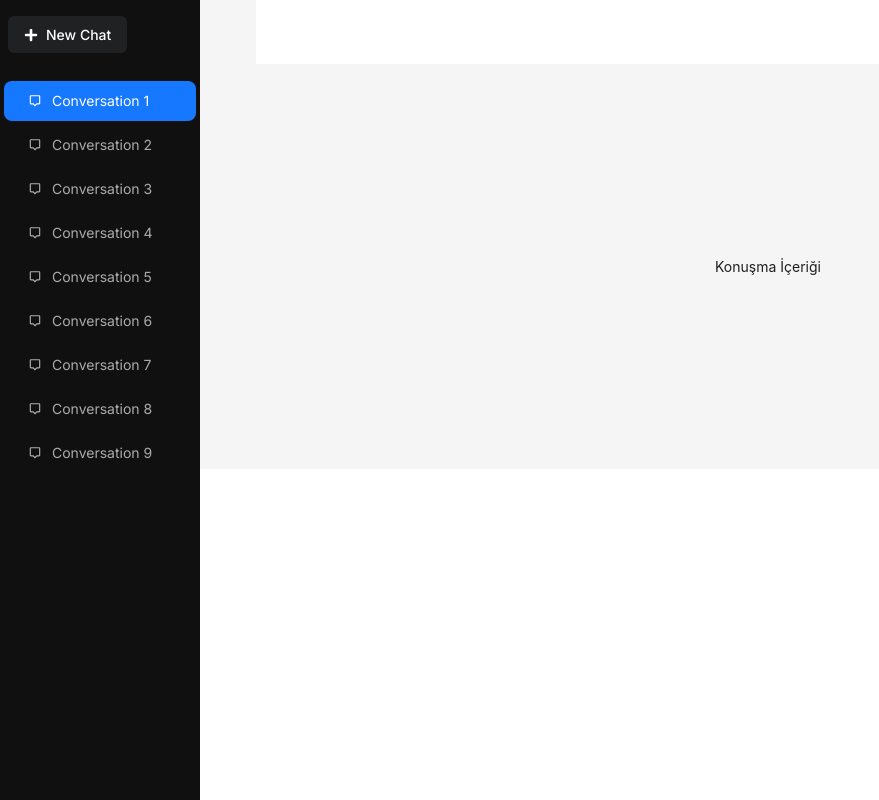
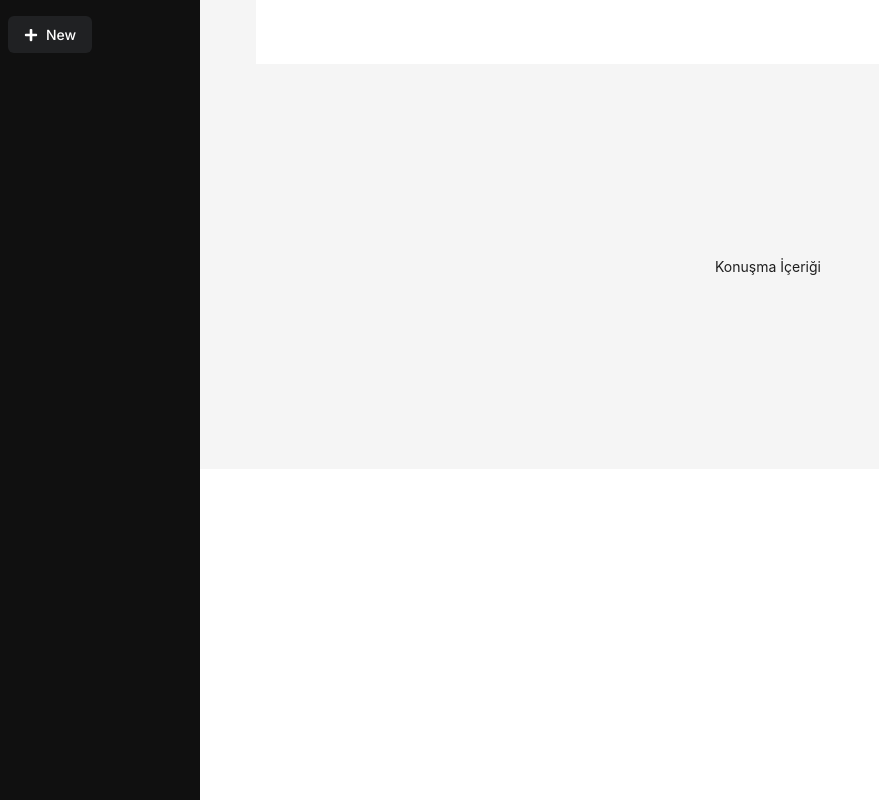
Before and after one commit to mehmetakifkucukkaya/chat-frontend, a React (Vite) app: page /conversation in a window 1280 px wide. Shown: the whole page, without its empty margins (0-879 px from the left). Built offline with nearby package versions, Linux system fonts and the light colour scheme.

Commit message:
Fixed converstations

```diff
--- a/src/pages/Converstation.tsx
+++ b/src/pages/Converstation.tsx
@@ -1,6 +1,4 @@
-import React from 'react';
-
-import type { MenuProps } from 'antd';
+import React, { useState } from 'react'
 import { Layout, Menu } from 'antd';
 import { BiMessageAlt } from 'react-icons/bi';
 import { FaPlus } from 'react-icons/fa';
@@ -9,15 +7,14 @@ import axios from 'axios';
 const { Header, Content, Sider } = Layout;
 
 // TODO: Lenght => User'a ait coseverstation sayısı olacak.
-const items: MenuProps['items'] = Array.from({ length: 9 }, (_, index) => ({
-    key: String(index + 1),
-    icon: <BiMessageAlt />,
-    label: `Conversation ${index + 1}`,
-    className: 'font-inter text-regular',
-}));
+
 
 const Converstation: React.FC = () => {
-    const token = localStorage.getItem('token')
+
+    const token = localStorage.getItem('token');
+
+    const [conversations, setConversations] = useState<Array<{ key: React.Key; icon: React.ReactNode; label: React.ReactNode; className?: string }>>([]);
+
 
     const createConverstation = async () => {
         try {
@@ -29,46 +26,54 @@ const Converstation: React.FC = () => {
                 },
             });
 
+
+            const newConversation = {
+                key: response.data.id,
+                icon: <BiMessageAlt />,
+                label: response.data.name,
+                className: 'font-inter text-regular',
+            };
+
+            setConversations((prevConversations) => [...prevConversations, newConversation]);
+
             console.log(response.data);
         } catch (error) {
             console.error(error);
         }
     }
 
+    return (
 
-
-    return (
         <Layout className="flex">
 
-            {/* Left Side */}
+            {/* Soldaki Menü */}
             <Sider className="overflow-auto h-screen fixed left-0 top-0 bottom-0 " style={{ background: '#101010' }}>
 
-                {/* New Chat Button */}
+                {/* New Chat Butonu */}
                 <button
                     onClick={createConverstation} className="bg-[#202123] hover:opacity-80 text-white font-inter font-medium py-2 px-4 mt-4 ml-2 rounded-md flex items-center">
-                    <FaPlus className="mr-2" /> New Chat
+                    <FaPlus className="mr-2" /> New
                 </button>
 
-                {/* Converstation */}
+                {/* Sohbet Menüsü */}
                 <div className="mt-6" style={{ background: '#101010' }} />
-                <Menu theme="dark" mode="inline" defaultSelectedKeys={['1']} items={items} style={{ background: '#101010' }} />
-
+                <Menu theme="dark" mode="inline" defaultSelectedKeys={['1']} items={conversations} style={{ background: '#101010' }} />
             </Sider>
 
-            {/* Content */}
+            {/* İçerik */}
+
             <Layout className="site-layout ml-64">
 
                 <Header className="p-0" style={{ background: 'white' }} />
+
 
                 <Content className="m-24 overflow-visible">
                     <div className={`p-24 text-center`}>
                         <p>Konuşma İçeriği</p>
                     </div>
-
                 </Content>
 
             </Layout>
-
         </Layout>
     );
 };
```
